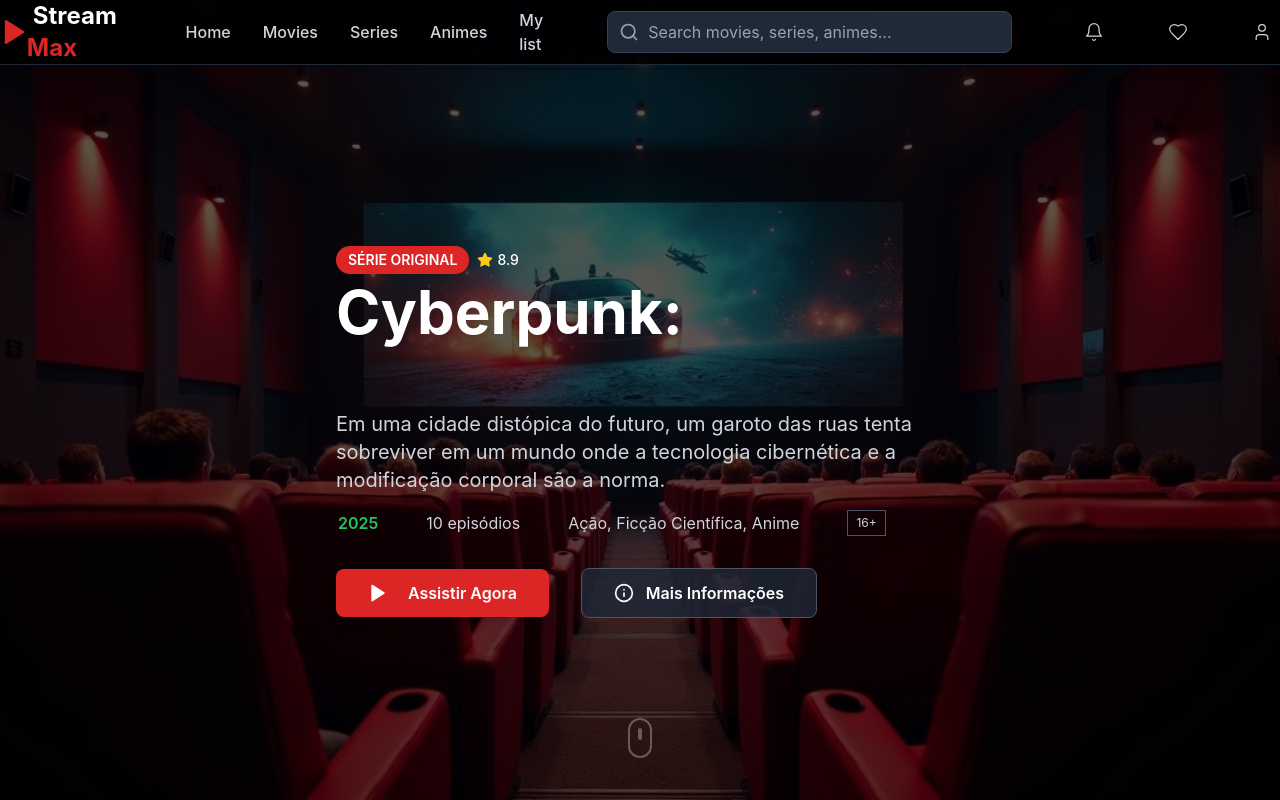
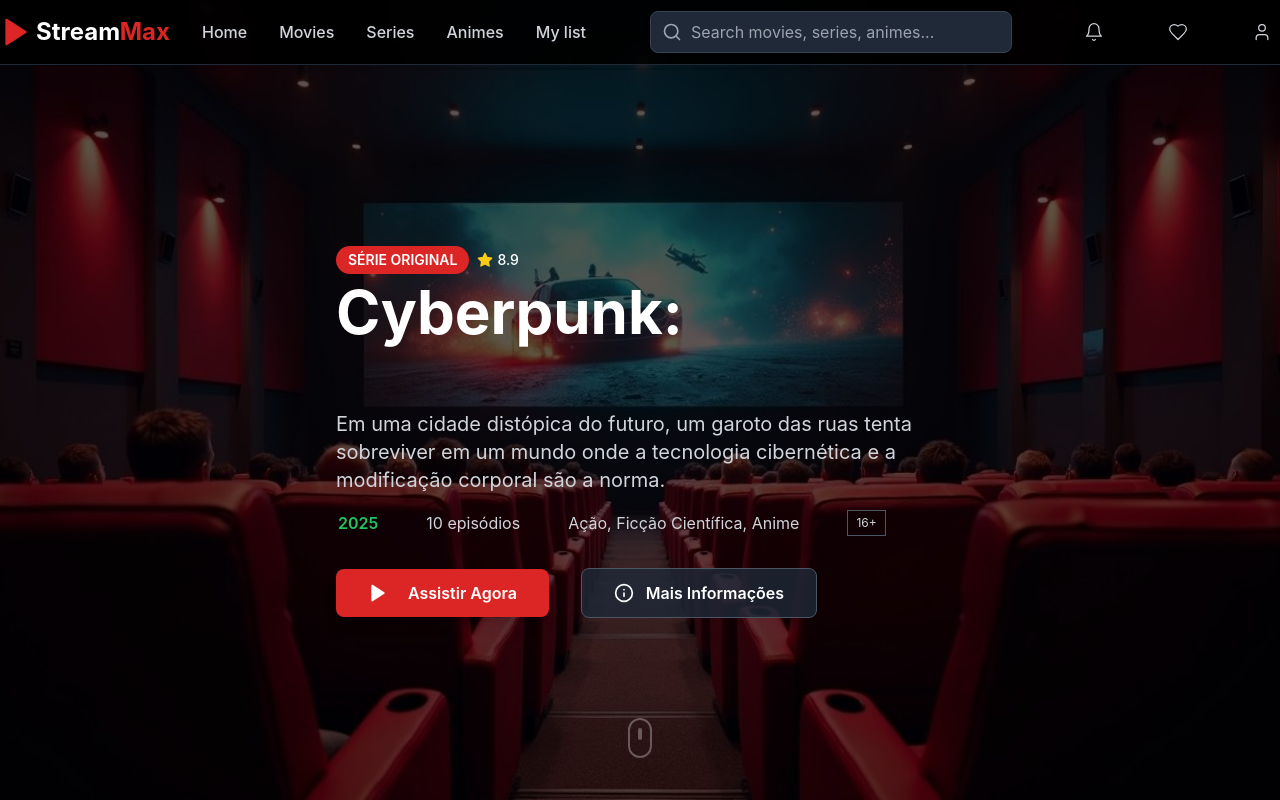
Before and after one commit to Vnz-007/-StreamMax-, a Vue app: page / in a window 1280 px wide. Built offline with nearby package versions, Linux system fonts and the light colour scheme.

Commit message:
NavBar Details

```diff
--- a/src/components/NavBar.vue
+++ b/src/components/NavBar.vue
@@ -69,7 +69,7 @@
 
       <div
         id="input__container"
-        class="w-md mx-8 flex items-center justify-center"
+        class="max-w-md lg:flex items-center flex-1 mx-8"
       >
         <div class="w-full relative">
           <svg
@@ -97,6 +97,27 @@
       </div>
 
       <div class="flex items-center justify-center space-x-4 gap-8">
+        <!-- <button
+          id="responsive__search-icon"
+          class="p-2 cursor-pointer sm:relative lg:hidden"
+        >
+          <svg
+            xmlns="http://www.w3.org/2000/svg"
+            width="20"
+            height="20"
+            viewBox="0 0 24 24"
+            fill="none"
+            stroke="currentColor"
+            stroke-width="2"
+            stroke-linecap="round"
+            stroke-linejoin="round"
+            class="lucide lucide-search absolute left-3 top-1/4 transform text-gray-400"
+          >
+            <circle cx="11" cy="11" r="8" />
+            <line x1="21" y1="21" x2="16.65" y2="16.65" />
+          </svg>
+        </button> -->
+
         <button class="p-2 cursor-pointer">
           <svg
             xmlns="http://www.w3.org/2000/svg"
```
